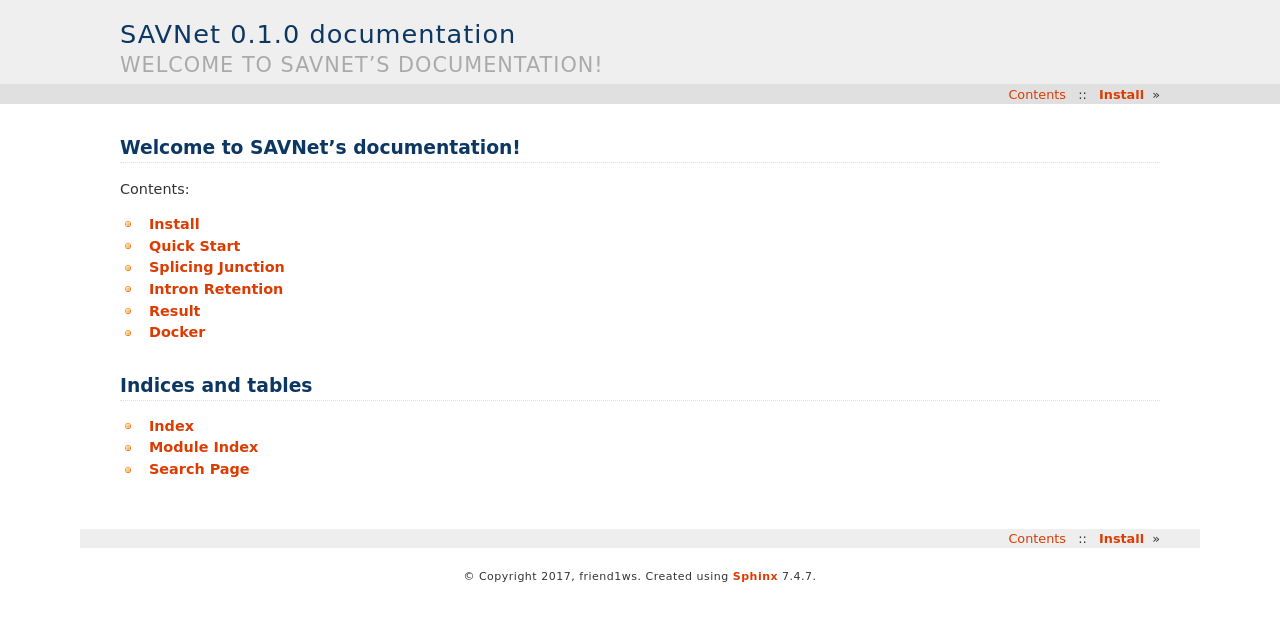
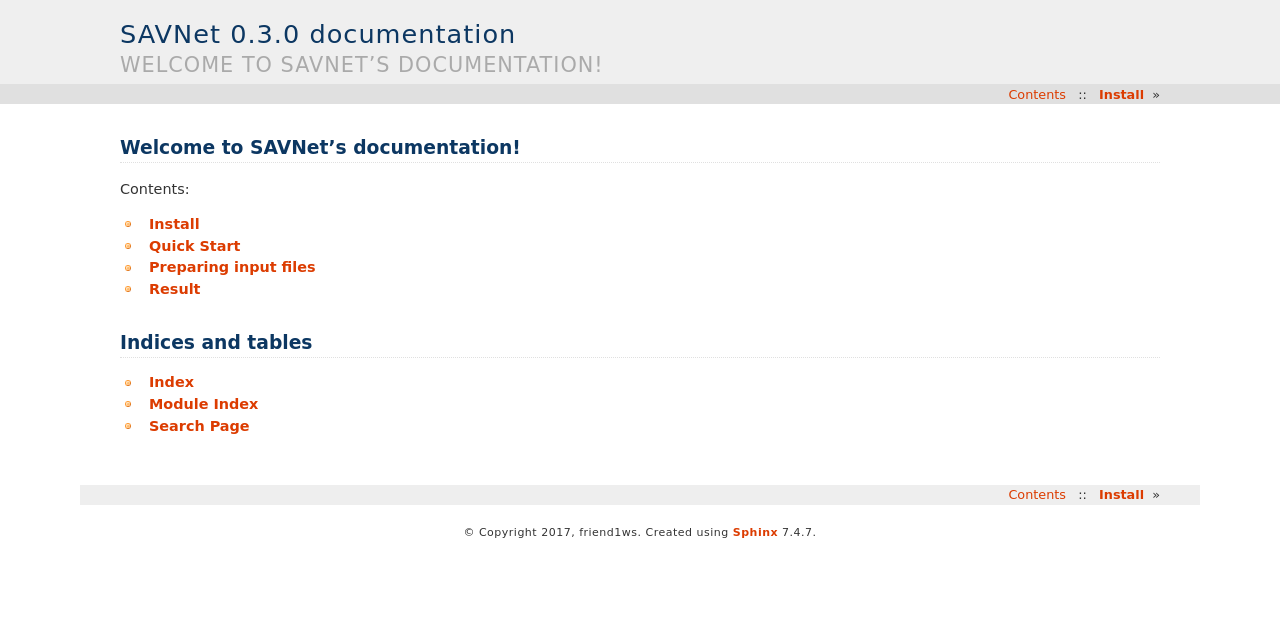
Before and after one commit to friend1ws/SAVNet, a Sphinx documentation site: the page built from doc/index.rst, in a window 1280 px wide. Shown: the top 621 px of the page. Built offline with Sphinx 7.4.7, drawn with Linux system fonts in a browser that asks for light colours.

Commit message:
modify documents

```diff
--- a/doc/conf.py
+++ b/doc/conf.py
@@ -56,7 +56,7 @@ author = u'friend1ws'
 # The short X.Y version.
 version = u''
 # The full version, including alpha/beta/rc tags.
-release = u'0.1.0'
+release = u'0.3.0'
 
 # The language for content autogenerated by Sphinx. Refer to documentation
 # for a list of supported languages.
--- a/doc/docker.rst
+++ /dev/null
@@ -1,2 +0,0 @@
-Docker
-======
--- a/doc/index.rst
+++ b/doc/index.rst
@@ -12,10 +12,8 @@ Welcome to SAVNet's documentation!
 
    install
    quick_start
-   junction
-   intron_retention
+   input
    result
-   docker
 
 Indices and tables
 ==================
--- a/doc/input.rst
+++ b/doc/input.rst
@@ -1,2 +1,2 @@
 Preparing input files
-##########
+=====================
--- a/doc/intron_retention.rst
+++ /dev/null
@@ -1,2 +0,0 @@
-Intron Retention
-================
--- a/doc/junction.rst
+++ /dev/null
@@ -1,4 +0,0 @@
-Splicing Junction
-=================
-
-Junction-mon
--- a/doc/quick_start.rst
+++ b/doc/quick_start.rst
@@ -2,9 +2,11 @@ Quick Start
 ===========
 
 Here, we use somatic mutations, splicing junctions and intron retentions collected from 26 lung cellline
+
 1. Change the directory to the workspace for this quick start
 
 .. code-block:: bash
+
   mkdir -p savnet_quick_start/resource
   cd savnet_quick_start
 
@@ -12,6 +14,7 @@ Here, we use somatic mutations, splicing junctions and intron retentions collect
 2. Download the necessary resources for savnet.
 
 .. code-block:: bash
+
   # Somatic mutation
   wget https://storage.googleapis.com/friend1ws_package_data/savnet/mutation.tar.gz
   # Splicing junction
@@ -25,6 +28,7 @@ Here, we use somatic mutations, splicing junctions and intron retentions collect
 3. Download the script to create input list file, and execute it.
 
 .. code-block:: bash
+
   # Script for creating input list file
   wget https://storage.googleapis.com/friend1ws_package_data/savnet/make_savnet_input.py
 
@@ -32,10 +36,12 @@ Here, we use somatic mutations, splicing junctions and intron retentions collect
 4. Execute savnet
 
 .. code-block:: bash
+
   savnet resource/savnet_input.txt lung_cellline/lung_cellline resource/GRCh37.fa
 
 
 5. Confirm the output file
 
 .. code-block:: bash
+
   cat lung_cellline/lung_cellline.savnet.result.txt
--- a/doc/result.rst
+++ b/doc/result.rst
@@ -1,2 +1,2 @@
 Result
-======
+===========
```
